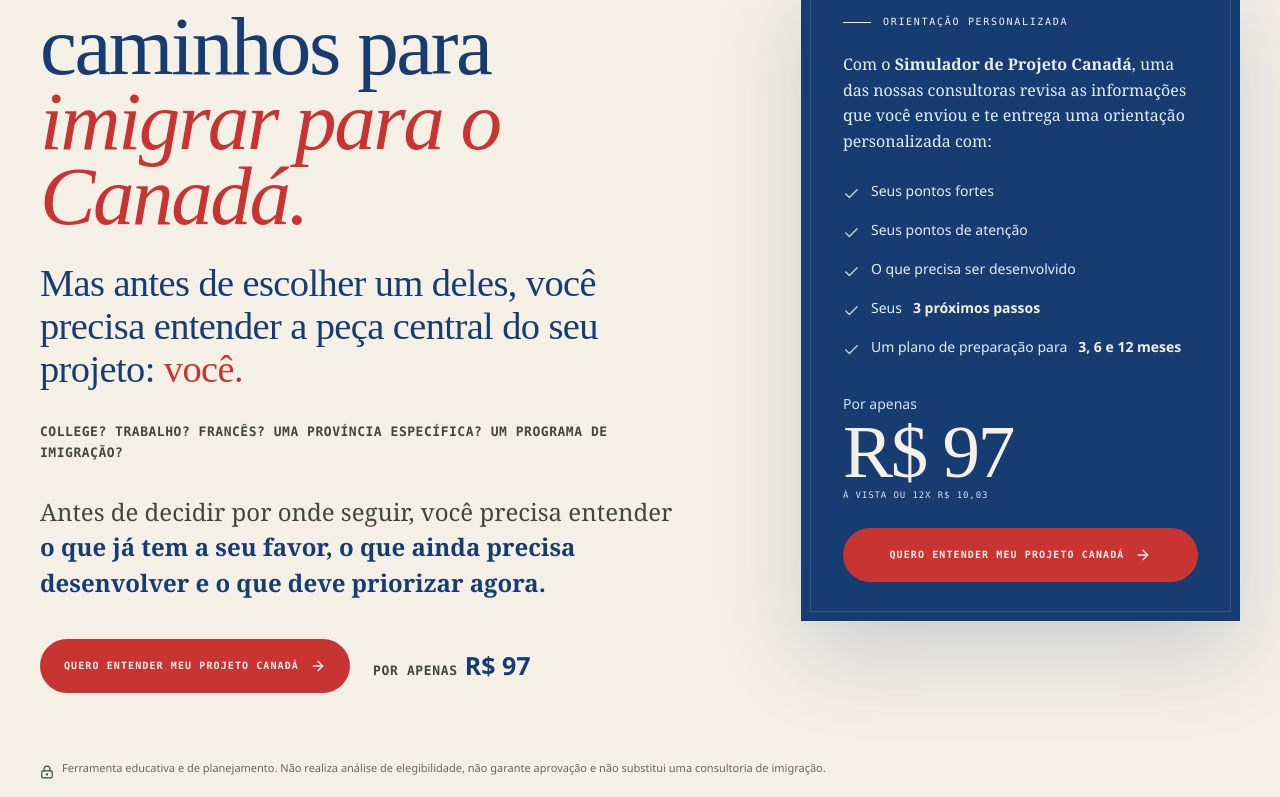
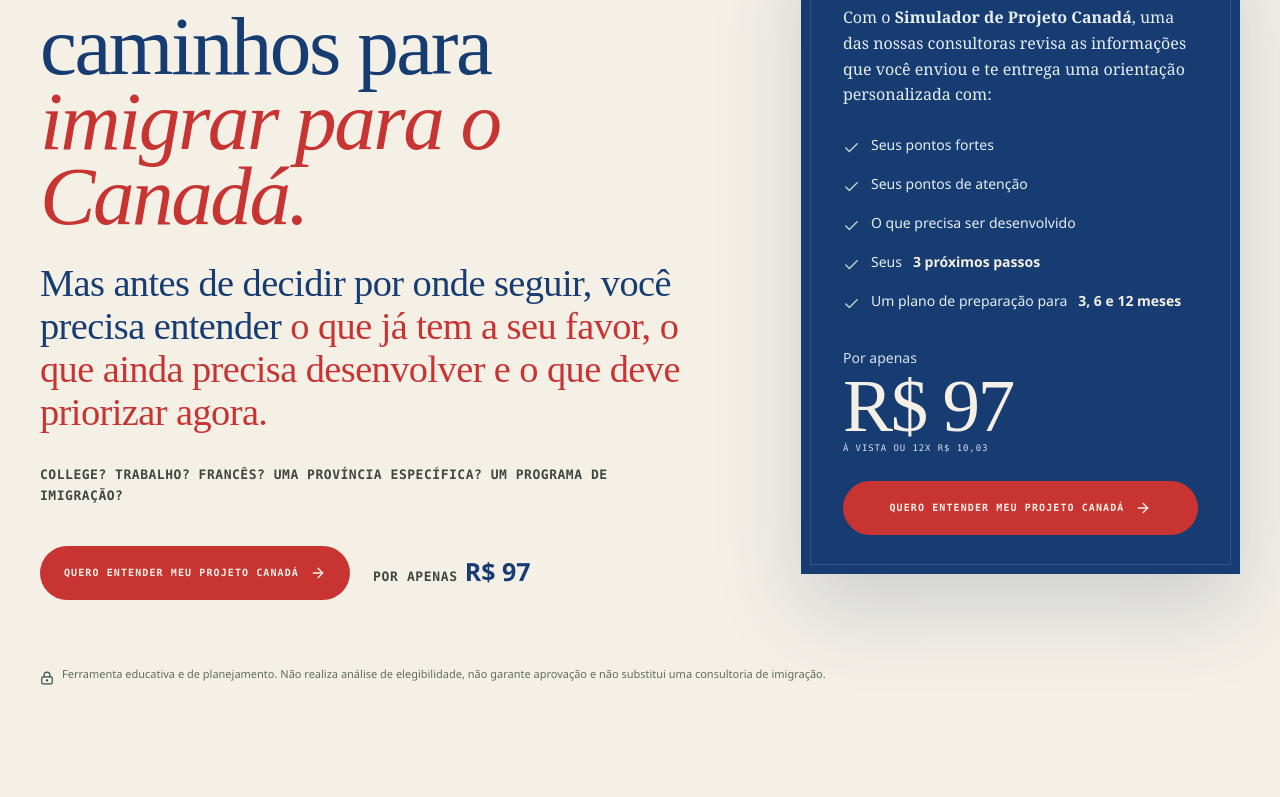
Before and after one commit to blbacelar/diagnostico-canada-sem-filtro, a Next.js app: page /simulador in a window 1280 px wide. Shown: the part 363-1160 px from the top of the page. Built offline with nearby package versions, Linux system fonts and the light colour scheme.

Commit message:
fix(simulator): refine hero message order

```diff
--- a/components/SimulatorSalesLanding.tsx
+++ b/components/SimulatorSalesLanding.tsx
@@ -87,9 +87,8 @@ export function SimulatorSalesLanding() {
         <div className="simulator-hero__copy">
           <p className="eyebrow"><span /> Simulador de Projeto Canadá</p>
           <h1 id="simulator-title">Existem vários caminhos para <em>imigrar para o Canadá.</em></h1>
-          <h2 className="simulator-hero__subhead">Mas antes de escolher um deles, você precisa entender a peça central do seu projeto: <strong>você.</strong></h2>
+          <h2 className="simulator-hero__subhead">Mas antes de decidir por onde seguir, você precisa entender <strong>o que já tem a seu favor, o que ainda precisa desenvolver e o que deve priorizar agora.</strong></h2>
           <p className="simulator-hero__questions">College? Trabalho? Francês? Uma província específica? Um programa de imigração?</p>
-          <p className="simulator-hero__lede">Antes de decidir por onde seguir, você precisa entender <strong>o que já tem a seu favor, o que ainda precisa desenvolver e o que deve priorizar agora.</strong></p>
           <div className="simulator-hero__actions"><CheckoutLink placement="hero">Quero entender meu Projeto Canadá</CheckoutLink><span className="simulator-hero-price"><span>Por apenas</span> <strong>{simulatorSalesConfig.currentPrice}</strong></span></div>
         </div>
 
```
